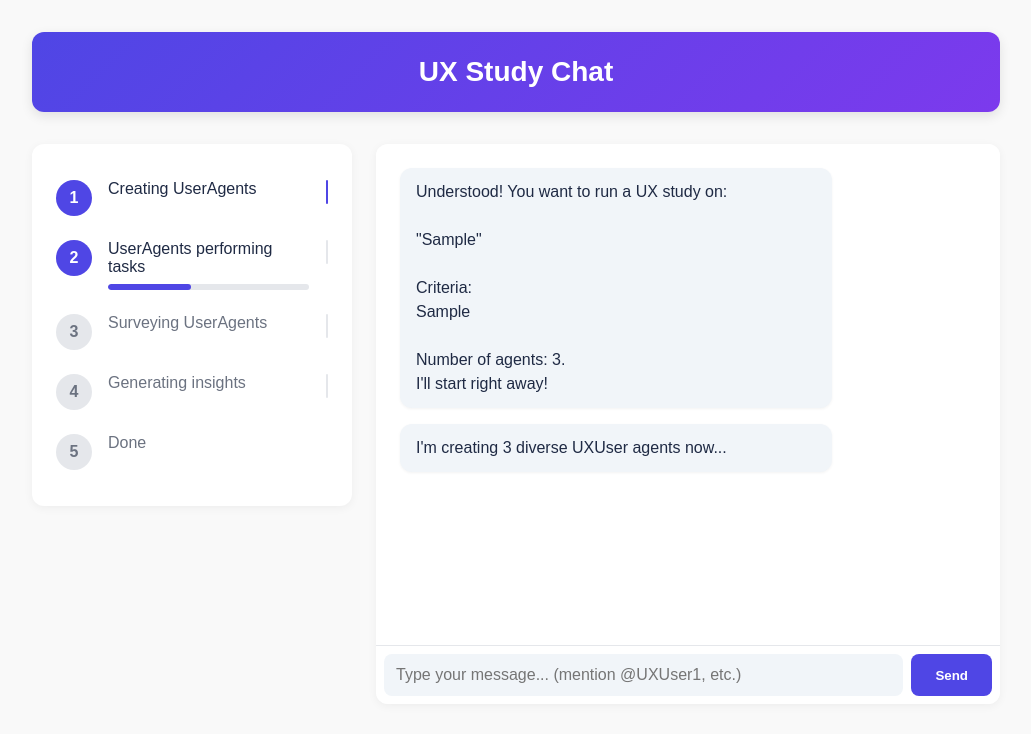
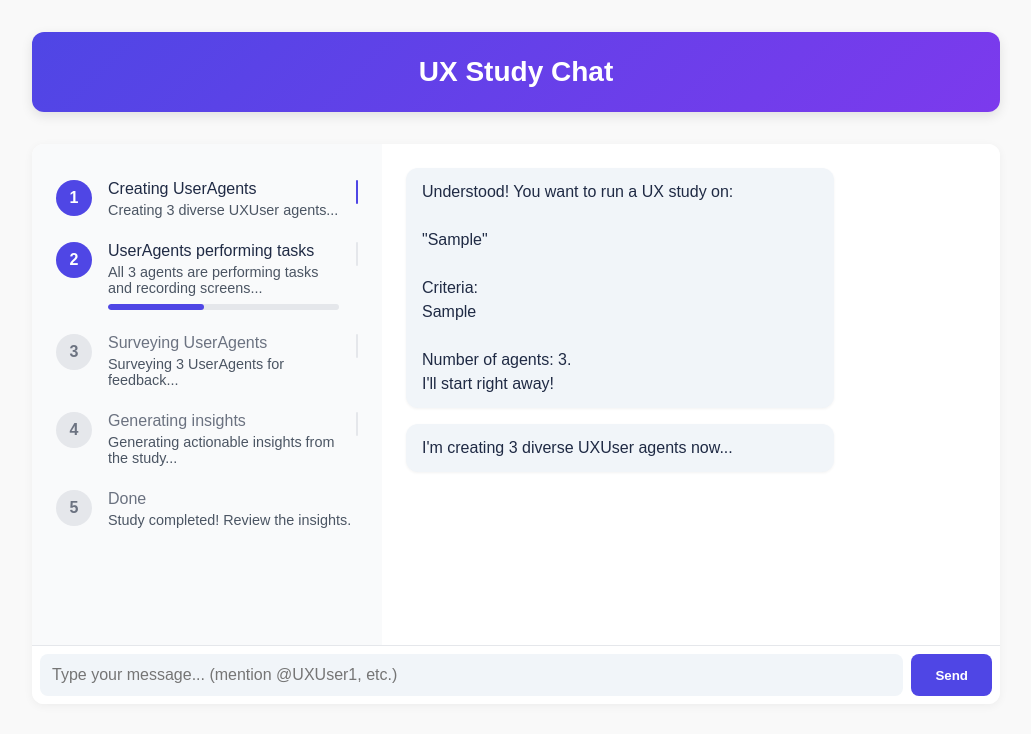
Before and after one commit to pshishodia-kgp/UXAgent, a React (Create React App) app: page / in a window 1280 px wide. Both pictures are taken after typing "Sample", "Sample" into the empty fields and a click on the button "Start Study". Shown: the top 734 px of the page, without its empty margins (124-1155 px from the left). Built offline with nearby package versions, Linux system fonts and the light colour scheme.

Commit message:
separate work areas for each step

```diff
--- a/src/App.css
+++ b/src/App.css
@@ -91,23 +91,44 @@ body {
 /* Chat Container */
 .chat-container {
   display: flex;
-  gap: 1.5rem;
+  flex-direction: column;
+}
+
+/* Chat Section */
+.chat-section {
+  display: flex;
+  flex-direction: column;
+  height: 70vh;
+  border-radius: 12px;
+  background: #ffffff;
+  box-shadow: 0 2px 10px rgba(0, 0, 0, 0.05);
+  overflow: hidden;
+}
+
+/* Stepper and Messages Container */
+.stepper-and-messages {
+  display: flex;
+  flex: 1;
+  overflow: hidden;
 }
 
 /* Vertical Stepper */
 .stepper-container {
-  background: #ffffff;
+  background: #f9fafb;
   padding: 1.5rem;
-  border-radius: 12px;
-  box-shadow: 0 2px 10px rgba(0, 0, 0, 0.05);
-  width: 320px;
-  height: fit-content;
+  width: 350px;
+  overflow-y: auto;
 }
 .stepper-step {
   display: flex;
   align-items: flex-start;
   position: relative;
   padding: 0.75rem 0;
+  cursor: pointer;
+  transition: background 0.2s ease;
+}
+.stepper-step:hover {
+  background: #eef2ff;
 }
 .stepper-icon {
   width: 36px;
@@ -129,6 +150,11 @@ body {
 .stepper-label {
   font-weight: 500;
   color: #6b7280;
+}
+.stepper-work {
+  font-size: 0.9rem;
+  color: #4b5563;
+  margin-top: 0.25rem;
 }
 .stepper-step.active .stepper-icon {
   background: #4f46e5;
@@ -171,18 +197,6 @@ body {
   to {
     width: 100%;
   }
-}
-
-/* Chat Section */
-.chat-section {
-  display: flex;
-  flex-direction: column;
-  flex: 1;
-  height: 70vh;
-  border-radius: 12px;
-  background: #ffffff;
-  box-shadow: 0 2px 10px rgba(0, 0, 0, 0.05);
-  overflow: hidden;
 }
 
 /* Messages Container */
--- a/src/App.js
+++ b/src/App.js
@@ -1,24 +1,19 @@
 import React, { useState, useEffect } from 'react';
 import './App.css';
 
-/**
- * A vertical step-based progress timeline with progress bars for in-progress steps.
- * @param {object} props
- * @param {string[]} props.steps - The labels for each step.
- * @param {number} props.currentStep - Zero-based index of the current step.
- */
-function VerticalStepper({ steps, currentStep }) {
+function VerticalStepper({ steps, currentStep, onStepClick, stepWork }) {
   return (
     <div className="stepper-container">
       {steps.map((step, index) => (
         <div
           className={`stepper-step ${index <= currentStep ? 'active' : ''}`}
           key={index}
+          onClick={() => onStepClick(index)}
         >
           <div className="stepper-icon">{index + 1}</div>
           <div className="stepper-content">
             <div className="stepper-label">{step}</div>
-            {/* Show progress bar only when this is the current step */}
+            <div className="stepper-work">{stepWork[index]}</div>
             {index === currentStep && (
               <div className="stepper-progress-bar">
                 <div className="stepper-progress-fill"></div>
@@ -41,6 +36,7 @@ function App() {
   const [numAgents, setNumAgents] = useState(3);
   const [messages, setMessages] = useState([]);
   const [currentStep, setCurrentStep] = useState(-1);
+  const [selectedStep, setSelectedStep] = useState(null);
 
   const progressSteps = [
     'Creating UserAgents',
@@ -50,12 +46,21 @@ function App() {
     'Done',
   ];
 
+  const stepWork = [
+    `Creating ${numAgents} diverse UXUser agents...`,
+    `All ${numAgents} agents are performing tasks and recording screens...`,
+    `Surveying ${numAgents} UserAgents for feedback...`,
+    'Generating actionable insights from the study...',
+    'Study completed! Review the insights.',
+  ];
+
   const handleStartStudy = (e) => {
     e.preventDefault();
     if (!studyGoal.trim() || !studyCriteria.trim()) return;
 
     setStudyStarted(true);
     setCurrentStep(0);
+    setSelectedStep(0);
 
     const firstAgentMsg = {
       sender: 'agent',
@@ -68,6 +73,7 @@ function App() {
     if (studyStarted && currentStep >= 0 && currentStep < progressSteps.length - 1) {
       const timer = setTimeout(() => {
         setCurrentStep((prev) => prev + 1);
+        setSelectedStep((prev) => prev + 1);
 
         switch (currentStep) {
           case 0:
@@ -89,13 +95,27 @@ function App() {
           default:
             break;
         }
-      }, 2000); // Matches the animation duration for smooth transition
+      }, 2000);
       return () => clearTimeout(timer);
     }
   }, [studyStarted, currentStep, progressSteps.length, numAgents]);
 
   const addAgentMessage = (text) => {
     setMessages((prev) => [...prev, { sender: 'agent', text }]);
+  };
+
+  const handleStepClick = (stepIndex) => {
+    setSelectedStep(stepIndex);
+    if (stepIndex <= currentStep) {
+      const stepMessages = {
+        0: `I'm creating ${numAgents} diverse UXUser agents now...`,
+        1: `All ${numAgents} agents are performing the tasks. Screen recordings are in progress...`,
+        2: `Surveying all ${numAgents} UserAgents to gather feedback...`,
+        3: `Here are some actionable insights:\n1. Cart flow is confusing.\n2. Layout elements hamper checkout.\n3. Error feedback is insufficient.`,
+        4: 'Study completed! All insights have been generated.',
+      };
+      setMessages([{ sender: 'agent', text: stepMessages[stepIndex] }]);
+    }
   };
 
   const [currentUserMessage, setCurrentUserMessage] = useState('');
@@ -162,9 +182,14 @@ function App() {
         </div>
       ) : (
         <div className="chat-container">
-          <VerticalStepper steps={progressSteps} currentStep={currentStep} />
-
           <div className="chat-section">
+            <div className="stepper-and-messages">
+              <VerticalStepper
+                steps={progressSteps}
+                currentStep={currentStep}
+                onStepClick={handleStepClick}
+                stepWork={stepWork}
+              />
               <div className="messages-container">
                 {messages.map((msg, idx) => (
                   <div
@@ -174,6 +199,7 @@ function App() {
                     <p>{msg.text}</p>
                   </div>
                 ))}
+              </div>
             </div>
 
             <form onSubmit={handleSendMessage} className="chat-input-form">
```
Lines whose indentation alone changed are shown as unchanged.
